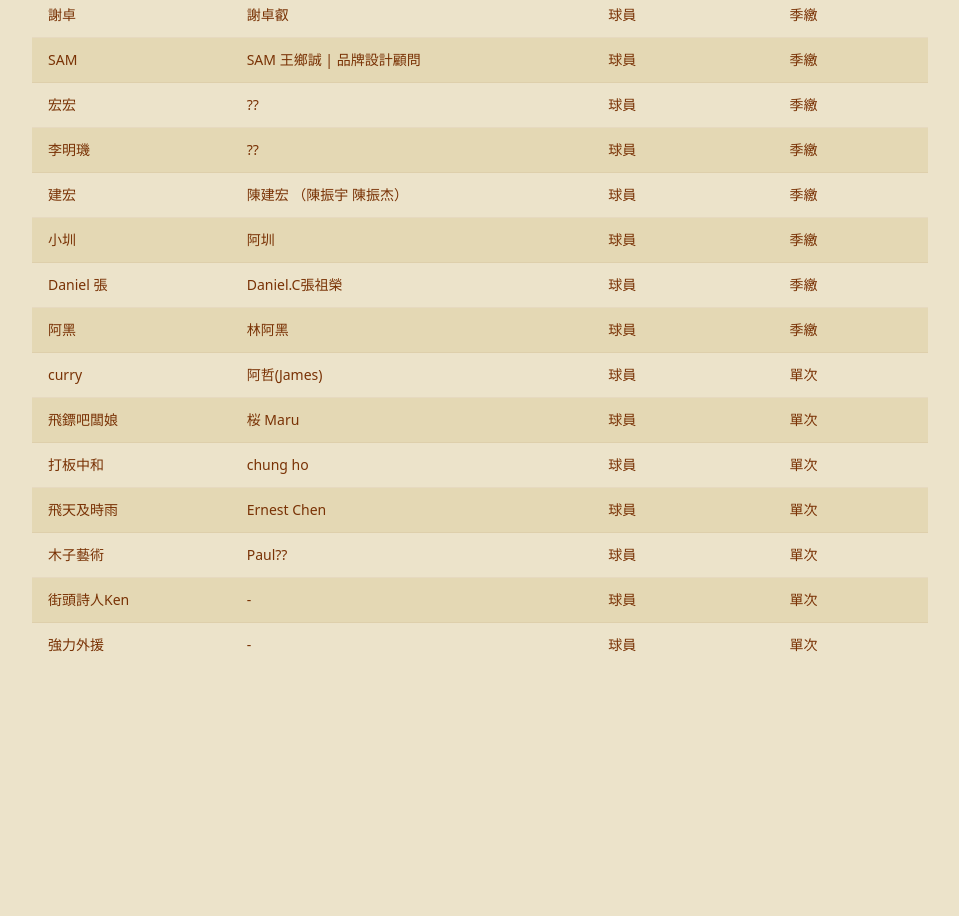
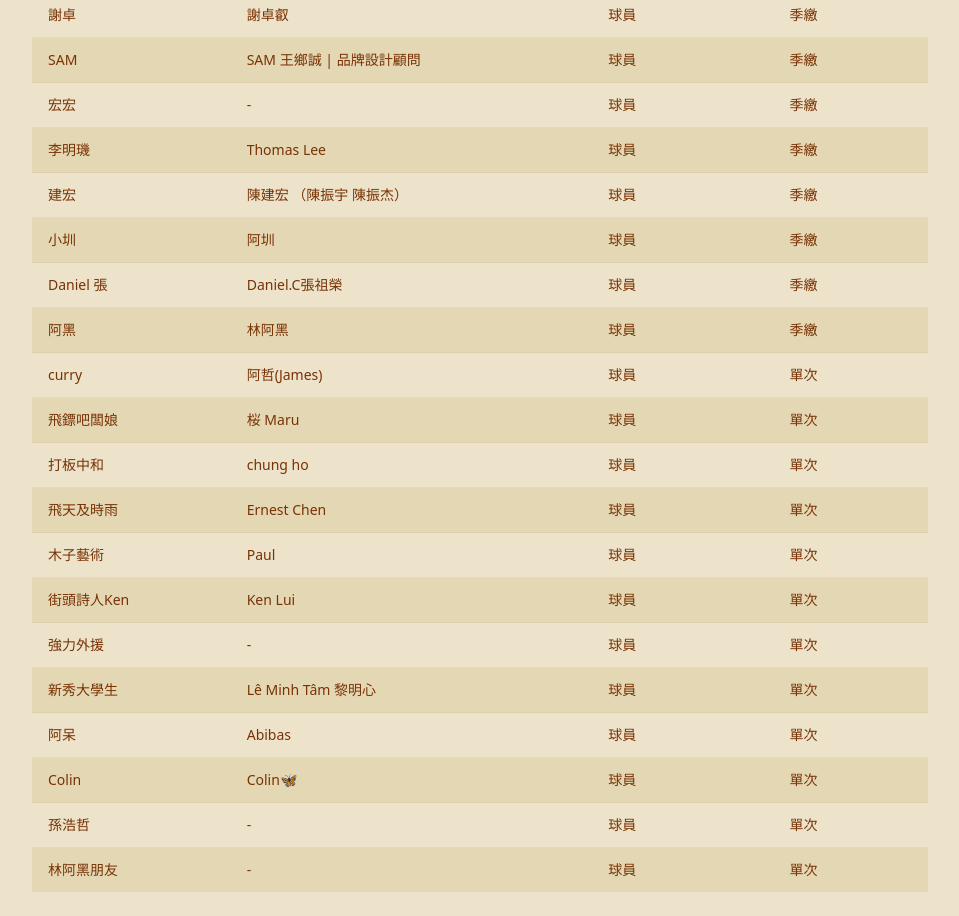
Before and after one commit to fok2828/TMGM, a React (Vite) app: page /players in a window 1280 px wide. Shown: the part 1220-2136 px from the top of the page, without its empty margins (160-1119 px from the left). Before the commit the page ends 1911 px from the top, so only its background shows below. Built offline with nearby package versions, Linux system fonts and the light colour scheme.

Commit message:
更新資料

```diff
--- a/src/json/games.json
+++ b/src/json/games.json
@@ -49,5 +49,22 @@
         },
         "roundIds":"1,2,3,4,5,6,7,8,9,10,11",
         "participants":"2,3,5,8,9,10,11,19,25,26,28,35"
+    },
+    "2025-04-27":{
+        "id": "4",
+        "title": "TMGM",
+        "date": "2025-04-20",
+        "time": "08:00 ~ 10:00",
+        "location": "長安國小體育館",
+        "game_rules":{
+            "total_time": "10",
+            "total_score": "11",
+            "change_rules":{
+                "1": "連贏 2 場",
+                "2":"兩隊未達 11 分且低分隊未達 7 分"
+            }
+        },
+        "roundIds":"",
+        "participants":"1,2,3,5,6,7,8,9,11,13,14,17,18,28,33,34,36,37,38,39,40"
     }
 }
--- a/src/json/players.json
+++ b/src/json/players.json
@@ -44,7 +44,7 @@
     "7":{
         "id": "7",
         "name":"Kai",
-        "name_line":"",
+        "name_line":"凱凱",
         "pay_way":"all",
         "position":"球員"
     },
@@ -79,7 +79,7 @@
     "12":{
         "id": "12",
         "name":"明宏",
-        "name_line":"??",
+        "name_line":"Ken-Hsieh",
         "pay_way":"all",
         "position":"球員"
     },
@@ -156,14 +156,14 @@
     "23":{
         "id": "23",
         "name":"宏宏",
-        "name_line":"??",
+        "name_line":"",
         "pay_way":"all",
         "position":"球員"
     },
     "24":{
         "id": "24",
         "name":"李明璣",
-        "name_line":"??",
+        "name_line":"Thomas Lee",
         "pay_way":"all",
         "position":"球員"
     },
@@ -226,14 +226,14 @@
     "33":{
         "id": "33",
         "name":"木子藝術",
-        "name_line":"Paul??",
+        "name_line":"Paul",
         "pay_way":"once",
         "position":"球員"
     },
     "34":{
         "id": "34",
         "name":"街頭詩人Ken",
-        "name_line":"",
+        "name_line":"Ken Lui",
         "pay_way":"once",
         "position":"球員"
     },
@@ -243,5 +243,40 @@
         "name_line":"",
         "pay_way":"once",
         "position":"球員"
+    },
+    "36":{
+        "id": "36",
+        "name":"新秀大學生",
+        "name_line":"Lê Minh Tâm 黎明心",
+        "pay_way":"once",
+        "position":"球員"
+    },
+    "37":{
+        "id": "37",
+        "name":"阿呆",
+        "name_line":"Abibas",
+        "pay_way":"once",
+        "position":"球員"
+    },
+    "38":{
+        "id": "38",
+        "name":"Colin",
+        "name_line":"Colin🦋",
+        "pay_way":"once",
+        "position":"球員"
+    },
+    "39":{
+        "id": "39",
+        "name":"孫浩哲",
+        "name_line":"",
+        "pay_way":"once",
+        "position":"球員"
+    },
+    "40":{
+        "id": "40",
+        "name":"林阿黑朋友",
+        "name_line":"",
+        "pay_way":"once",
+        "position":"球員"
     }
 }
--- a/src/pages/place.tsx
+++ b/src/pages/place.tsx
@@ -83,7 +83,7 @@ export const Place = () => {
                 </div>
               </div>
             </div>
-            <button className="btn btn-info mt-4" onClick={() => navigate('/')}>
+            <button className="btn btn-info mt-4" onClick={() => navigate('/home')}>
               比賽資訊
             </button>
           </div>
```
